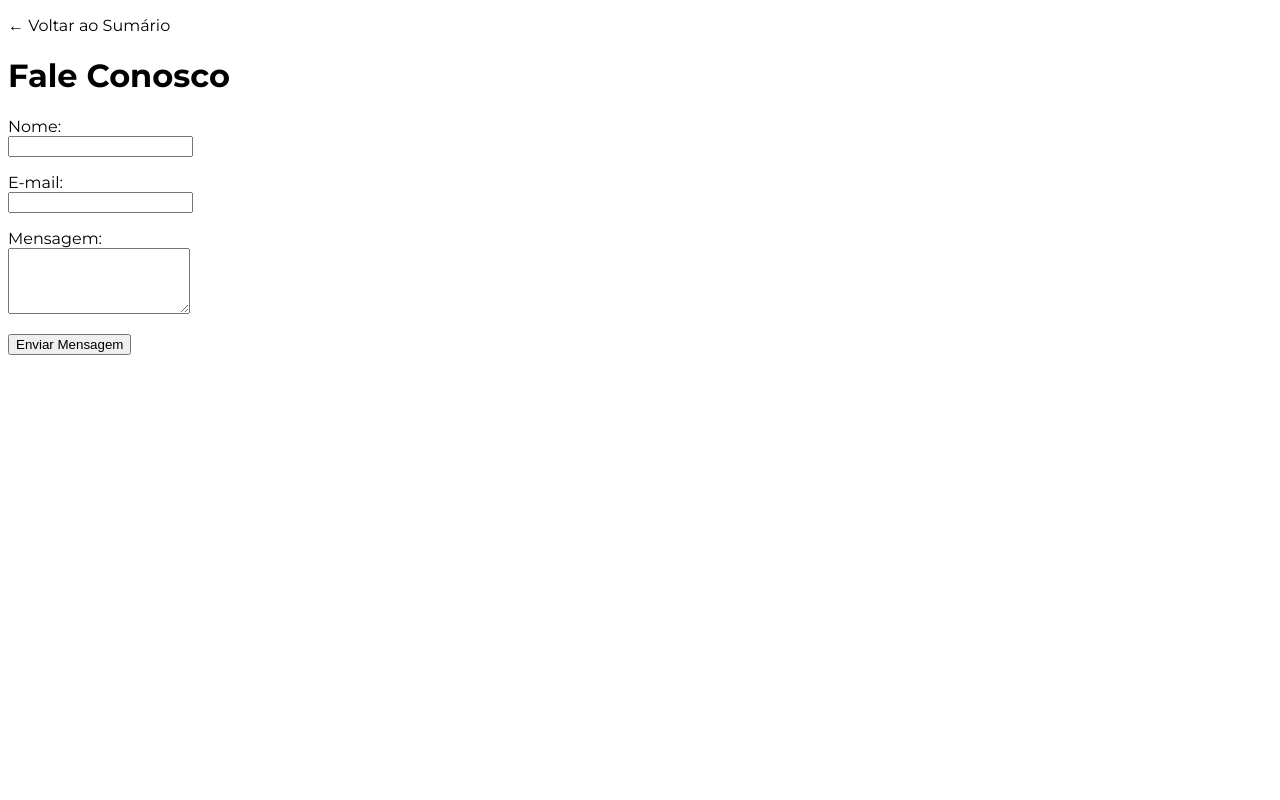
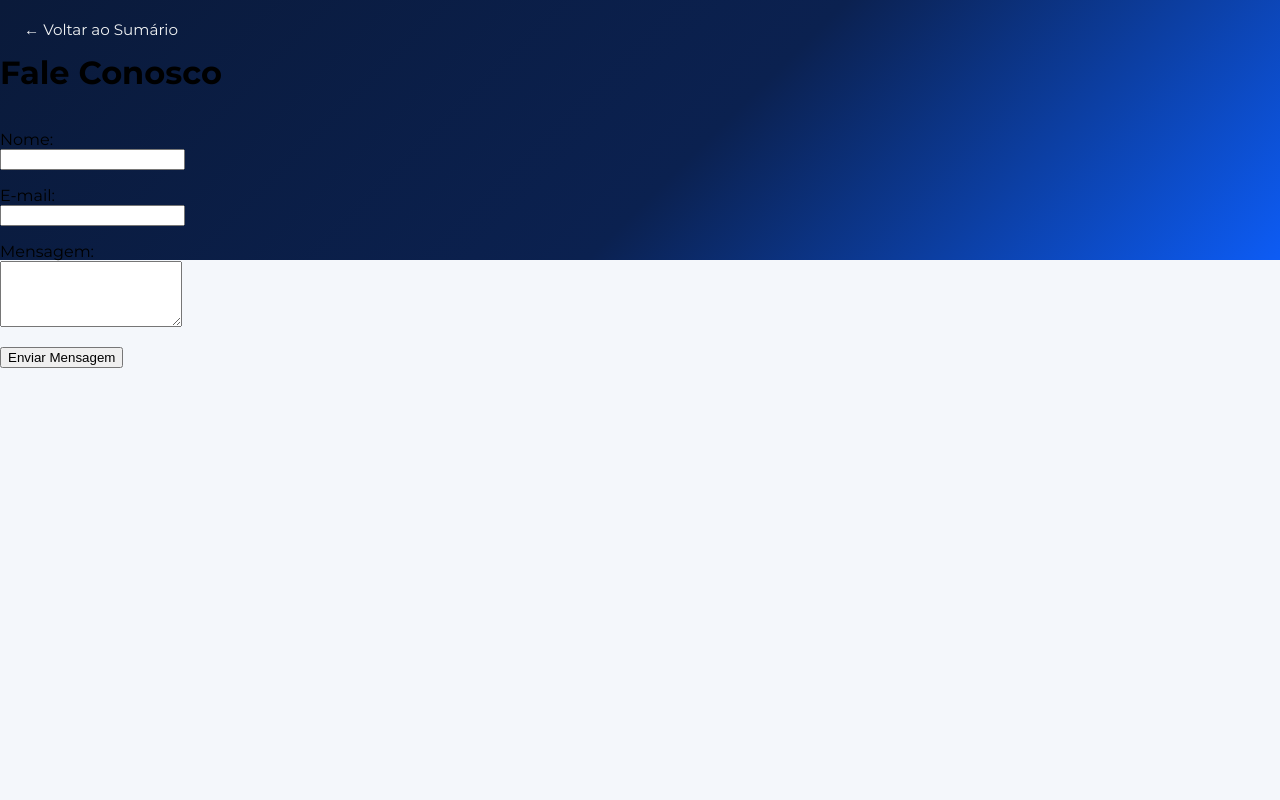
Before and after one commit to trajanola/Nexora, a Django app: page /fale-conosco/ in a window 1280 px wide. Run offline with Django 5.2, Linux system fonts and the light colour scheme.

Commit message:
create contato css file/ fill contato css

```diff
--- /dev/null
+++ b/static/css/faleconosco.css
@@ -0,0 +1,18 @@
+body {
+    margin: 0;
+    padding: 0;
+    max-width: none;
+    min-height: 100vh;
+    display: flex;
+    flex-direction: column;
+    background: linear-gradient(135deg, #0a1a3a 0%, #0b2150 55%, #0d5cf5 100%) top / 100% 260px no-repeat #f4f7fb;
+}
+
+a {
+    position: absolute;
+    top: 20px;
+    left: 24px;
+    color: #f0f2f3;
+    text-decoration: none;
+    font-size: 0.95rem;
+}
--- a/templates/core/contato.html
+++ b/templates/core/contato.html
@@ -6,6 +6,7 @@
     <meta name="viewport" content="width=device-width, initial-scale=1.0">
     <title>Fale Conosco - Nexora</title>
     <link rel="stylesheet" href="{% static 'css/style.css' %}">
+    <link rel="stylesheet" href="{% static 'css/faleconosco.css' %}">
 </head>
 <body>
     <p><a href="{% url 'home' %}">&larr; Voltar ao Sumário</a></p>
```
